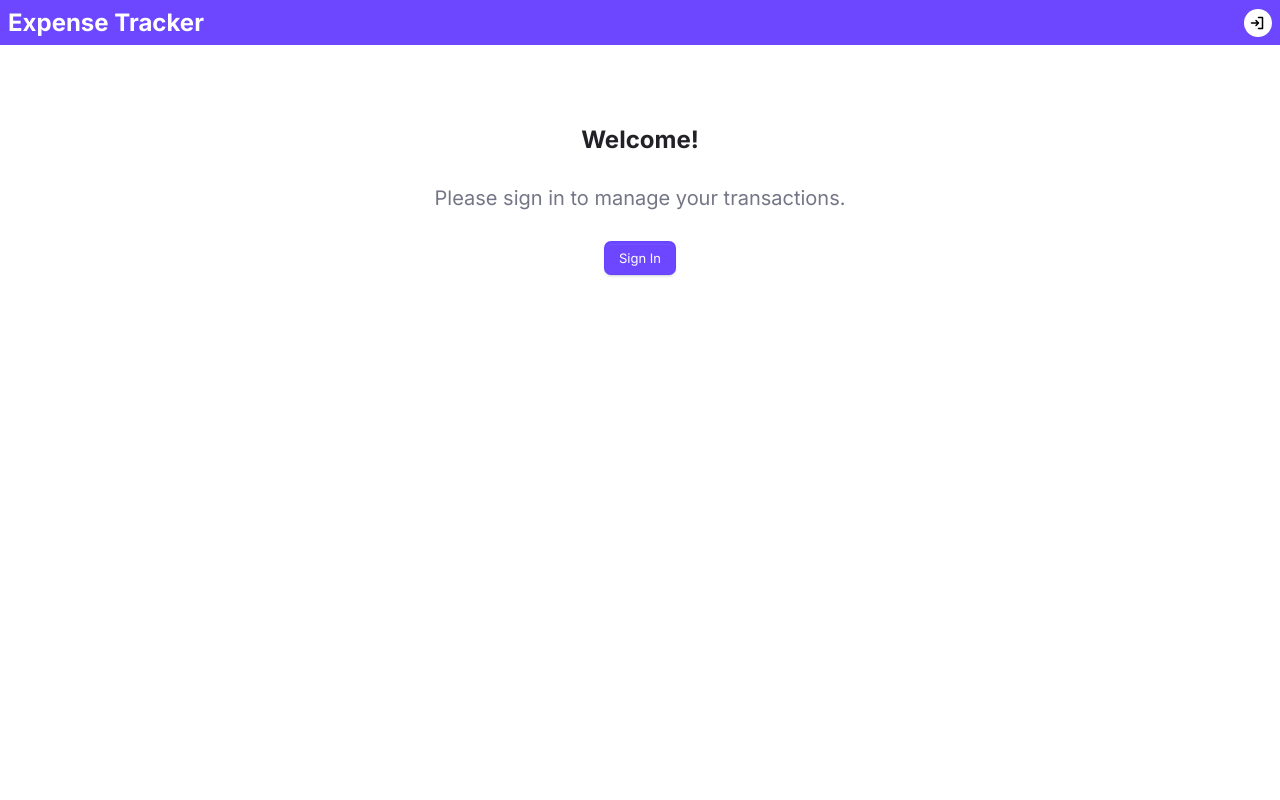
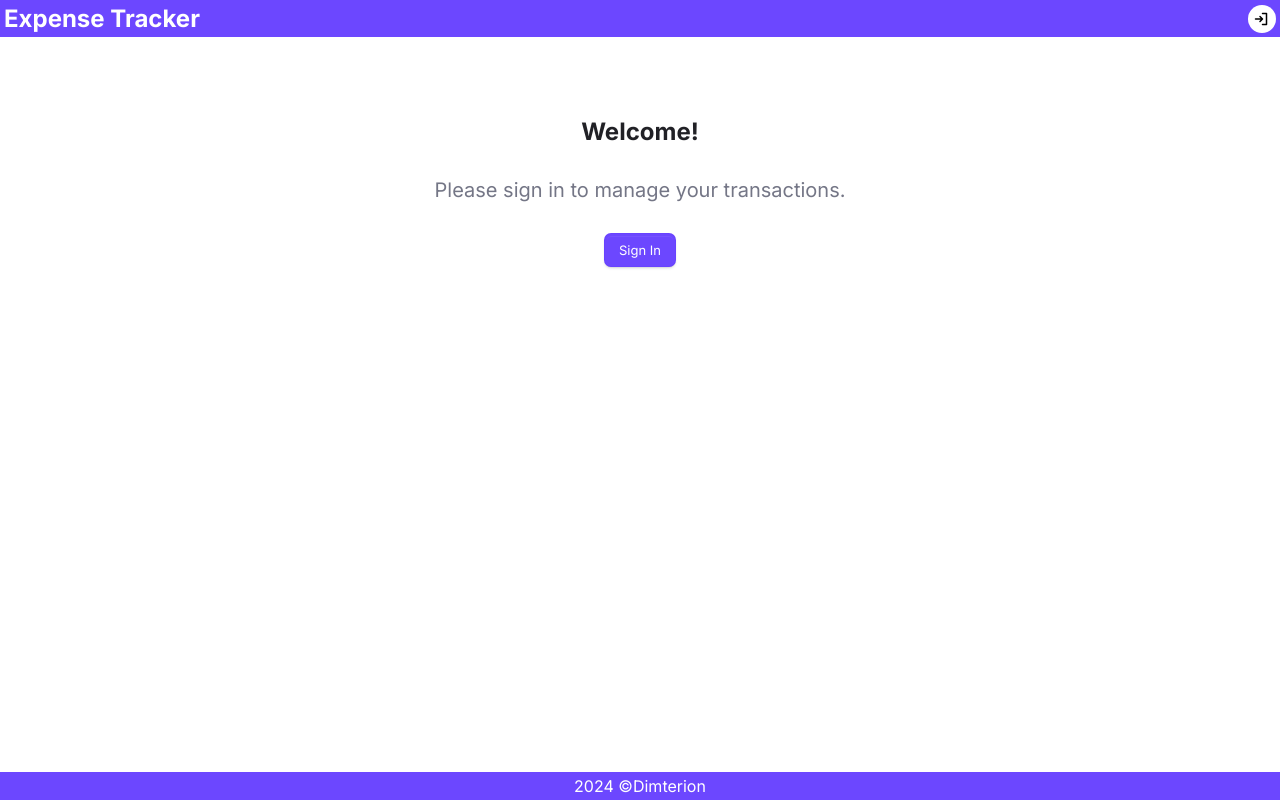
Before and after one commit to Dimterion/expense-tracker, a Next.js app: page / in a window 1280 px wide. Built offline with nearby package versions, Linux system fonts and the light colour scheme; no server answers.

Commit message:
add Footer component, adjust Header component

```diff
--- a/app/globals.css
+++ b/app/globals.css
@@ -14,17 +14,28 @@
 }
 
 body {
+  display: flex;
+  flex-direction: column;
+  height: 100vh;
   color: var(--secondary);
 }
 
-/* Header */
-.header-nav {
+main {
+  flex-grow: 1;
+}
+
+/* Header component */
+.header-header {
   display: flex;
   justify-content: space-between;
   align-items: center;
-  padding: 0.5rem;
+  padding: 0.25rem;
   background-color: var(--primary);
   color: var(--white);
+}
+
+.header-h1 {
+  font-size: 1.5rem;
 }
 
 .header-btn {
@@ -190,3 +201,19 @@
 .transactionItem-btn:hover {
   opacity: 0.8;
 }
+
+/* Footer component */
+.footer-footer {
+  padding: 0.25rem;
+  background-color: var(--primary);
+  text-align: center;
+}
+
+.footer-a {
+  color: var(--white);
+  text-decoration: none;
+}
+
+.footer-a:hover {
+  opacity: 0.8;
+}
--- a/app/layout.tsx
+++ b/app/layout.tsx
@@ -3,6 +3,7 @@
 import "./globals.css";
 import { ClerkProvider } from "@clerk/nextjs";
 import Header from "@/components/Header";
+import Footer from "@/components/Footer";
 import { ToastContainer } from "react-toastify";
 import "react-toastify/dist/ReactToastify.css";
 
@@ -24,6 +25,7 @@
         <body className={inter.className}>
           <Header />
           <main>{children}</main>
+          <Footer />
           <ToastContainer />
         </body>
       </html>
--- /dev/null
+++ b/components/Footer.tsx
@@ -0,0 +1,16 @@
+const Footer = () => {
+  return (
+    <footer className="footer-footer">
+      <a
+        href="https://github.com/Dimterion/expense-tracker"
+        target="_blank"
+        rel="noopener noreferrer"
+        className="footer-a"
+      >
+        {new Date().getFullYear()} &copy;Dimterion
+      </a>
+    </footer>
+  );
+};
+
+export default Footer;
--- a/components/Header.tsx
+++ b/components/Header.tsx
@@ -6,9 +6,9 @@
   const user = await checkUser();
 
   return (
-    <nav className="header-nav">
-      <h1>Expense Tracker</h1>
-      <section>
+    <header className="header-header">
+      <h1 className="header-h1">Expense Tracker</h1>
+      <nav>
         <SignedOut>
           <SignInButton>
             <button className="header-btn">
@@ -19,8 +19,8 @@
         <SignedIn>
           <UserButton />
         </SignedIn>
-      </section>
-    </nav>
+      </nav>
+    </header>
   );
 };
 
```
